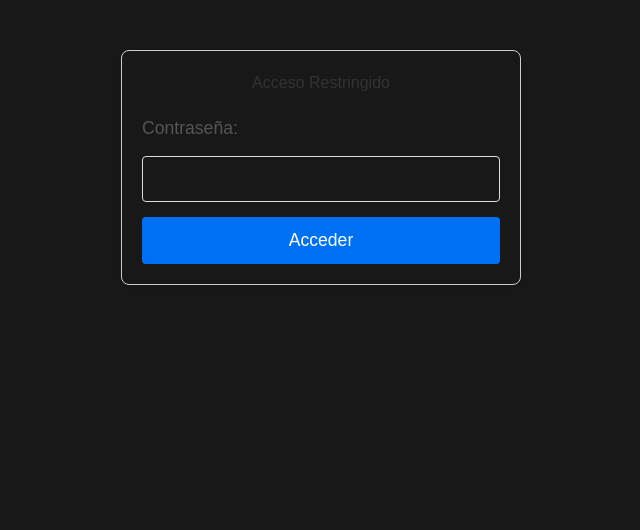
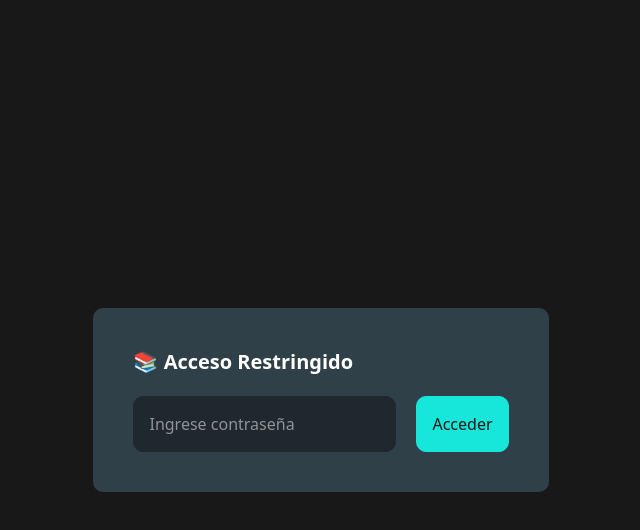
Before and after one commit to pushedAgency/website, a Next.js app: page /login in a window 1280 px wide. Shown: the top 530 px of the page, without its empty margins (319-959 px from the left). Built offline with nearby package versions, Linux system fonts and the light colour scheme; no server answers.

Commit message:
pass check v1.1

```diff
--- a/src/app/globals.css
+++ b/src/app/globals.css
@@ -155,3 +155,48 @@ mux-player {
   --controls-backdrop-color: rgb(0 0 0 / 30%);
   width: 100%;
 }
+
+.loginDiv {
+  background-color: #304049;
+  color: white;
+  display: flex;
+  flex-direction: column;
+  border-radius: 10px;
+}
+
+.loginDiv input {
+  padding: 15px;
+  background-color: #1f272f;
+  border-radius: 10px;
+  margin-right: 20px;
+  border: 1px solid #1f272f;
+}
+
+.loginDiv input:hover {
+  border: 1px solid #17e6da;
+}
+
+.loginDiv input:focus,
+.loginDiv input:active {
+  background-color: #304049;
+  border: 1px solid #17e6da;
+}
+
+.error {
+  border: 1px solid red !important;
+}
+
+.loginDiv button {
+  padding: 15px;
+  background-color: #17e6da;
+  border-radius: 10px;
+  color: #181818;
+  border: 1px solid #17e6da;
+}
+
+.loginDiv button:hover {
+  cursor: pointer;
+  background-color: #1f272f;
+  color: white;
+  border: 1px solid #17e6da;
+}
--- /dev/null
+++ b/src/app/login/LoginForm.js
@@ -0,0 +1,50 @@
+'use client';
+
+import { useState } from 'react';
+import { useRouter, useSearchParams } from 'next/navigation';
+
+export default function LoginForm() {
+  const [password, setPassword] = useState('');
+  const [error, setError] = useState('');
+  const router = useRouter();
+  const searchParams = useSearchParams();
+
+  const redirectPath = searchParams.get('redirect') || '/';
+
+  const handleSubmit = async (e) => {
+    e.preventDefault();
+    setError('');
+
+    const res = await fetch('/api/login', {
+      method: 'POST',
+      headers: { 'Content-Type': 'application/json' },
+      body: JSON.stringify({ password }),
+    });
+
+    if (res.ok) {
+      router.push(redirectPath);
+    } else {
+      setError('Contraseña incorrecta. Inténtalo de nuevo.');
+    }
+  };
+
+  return (
+    <main className="flex justify-center items-center">
+      <div className="w-fit loginDiv gap-5 p-10">
+        <h1 className="font-bold text-xl">📚 Acceso Restringido</h1>
+        <form onSubmit={handleSubmit} className="">
+          <input
+            type="password"
+            id="password"
+            value={password}
+            onChange={(e) => setPassword(e.target.value)}
+            required
+            placeholder="Ingrese contraseña"
+            className={`${error ? "error" : ""}`}
+          />
+          <button type="submit">Acceder</button>
+        </form>
+      </div>
+    </main>
+  );
+}
--- a/src/app/login/page.js
+++ b/src/app/login/page.js
@@ -1,58 +1,10 @@
-// app/login/page.js
-'use client'; // ¡Importante! Marca este componente como un "Client Component"
-
-import { useState } from 'react';
-import { useRouter, useSearchParams } from 'next/navigation';
+import { Suspense } from 'react';
+import LoginForm from '@/app/login/LoginForm';
 
 export default function LoginPage() {
-  const [password, setPassword] = useState('');
-  const [error, setError] = useState('');
-  const router = useRouter();
-  const searchParams = useSearchParams();
-
-  // Obtiene la ruta original a la que el usuario quería ir (si existe)
-  const redirectPath = searchParams.get('redirect') || '/';
-
-  const handleSubmit = async (e) => {
-    e.preventDefault();
-    setError(''); // Limpia cualquier error anterior
-
-    // Envía la contraseña a tu API Route para verificar
-    const res = await fetch('/api/login', {
-      method: 'POST',
-      headers: {
-        'Content-Type': 'application/json',
-      },
-      body: JSON.stringify({ password }),
-    });
-
-    if (res.ok) {
-      // Si la contraseña es correcta, redirige al usuario
-      router.push(redirectPath);
-    } else {
-      // Si la contraseña es incorrecta, muestra un mensaje de error
-      setError('Contraseña incorrecta. Inténtalo de nuevo.');
-    }
-  };
-
   return (
-    <div style={{ padding: '20px', maxWidth: '400px', margin: '50px auto', border: '1px solid #ccc', borderRadius: '8px', boxShadow: '0 2px 4px rgba(0,0,0,0.1)', fontFamily: 'Arial, sans-serif' }}>
-      <h1 style={{ textAlign: 'center', marginBottom: '20px', color: '#333' }}>Acceso Restringido</h1>
-      <form onSubmit={handleSubmit} style={{ display: 'flex', flexDirection: 'column', gap: '15px' }}>
-        <label htmlFor="password" style={{ fontSize: '1.1em', color: '#555' }}>Contraseña:</label>
-        <input
-          type="password"
-          id="password"
-          value={password}
-          onChange={(e) => setPassword(e.target.value)}
-          required
-          style={{ padding: '10px', borderRadius: '4px', border: '1px solid #ddd', fontSize: '1em' }}
-        />
-        <button type="submit" style={{ padding: '10px 20px', backgroundColor: '#0070f3', color: 'white', border: 'none', borderRadius: '4px', cursor: 'pointer', fontSize: '1.1em', transition: 'background-color 0.3s ease' }}>
-          Acceder
-        </button>
-      </form>
-      {error && <p style={{ color: 'red', marginTop: '15px', textAlign: 'center' }}>{error}</p>}
-    </div>
+    <Suspense fallback={<div>Cargando...</div>}>
+      <LoginForm />
+    </Suspense>
   );
 }
```
Also changed, not shown: src/app/api/login/route.js (+18 -10 lines).
